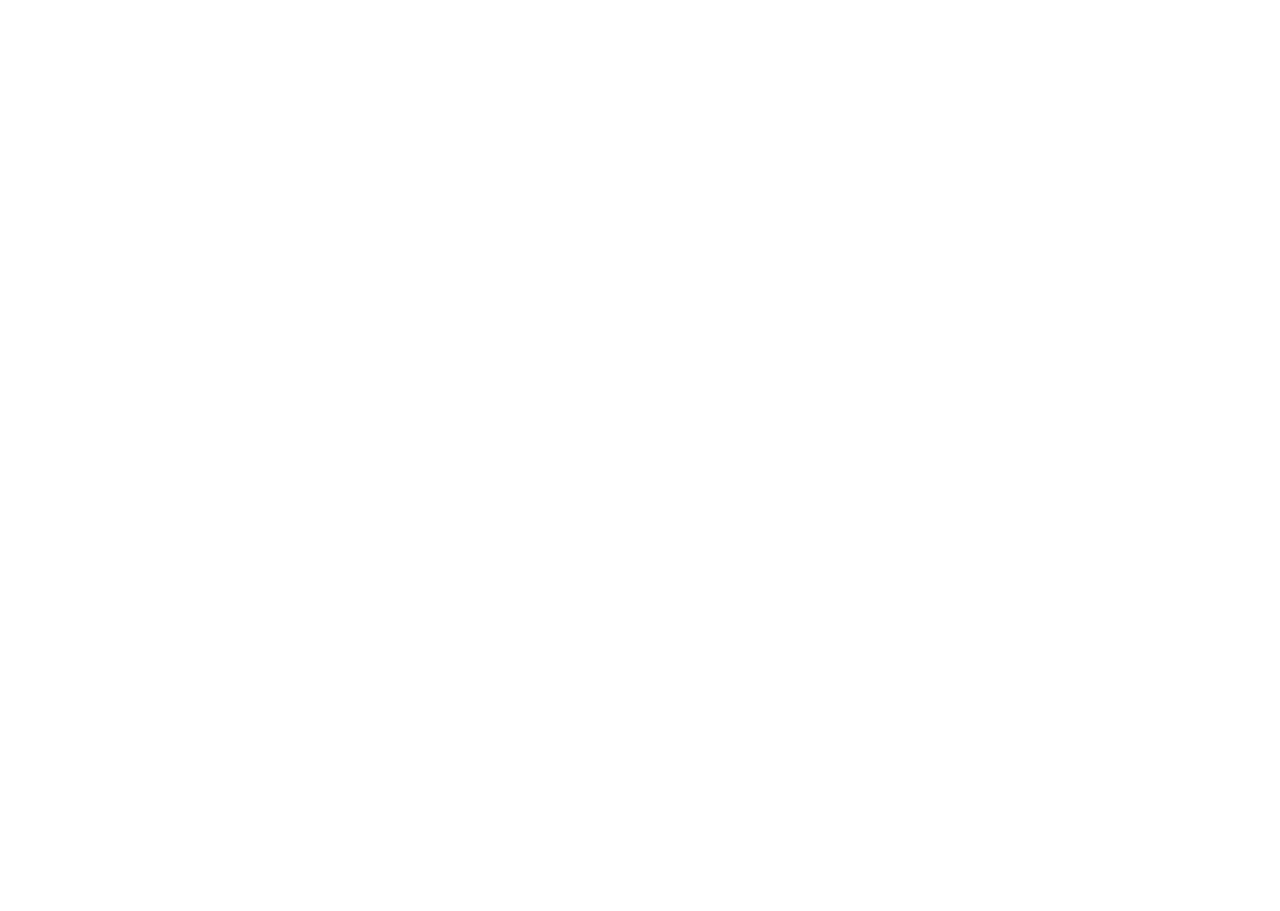
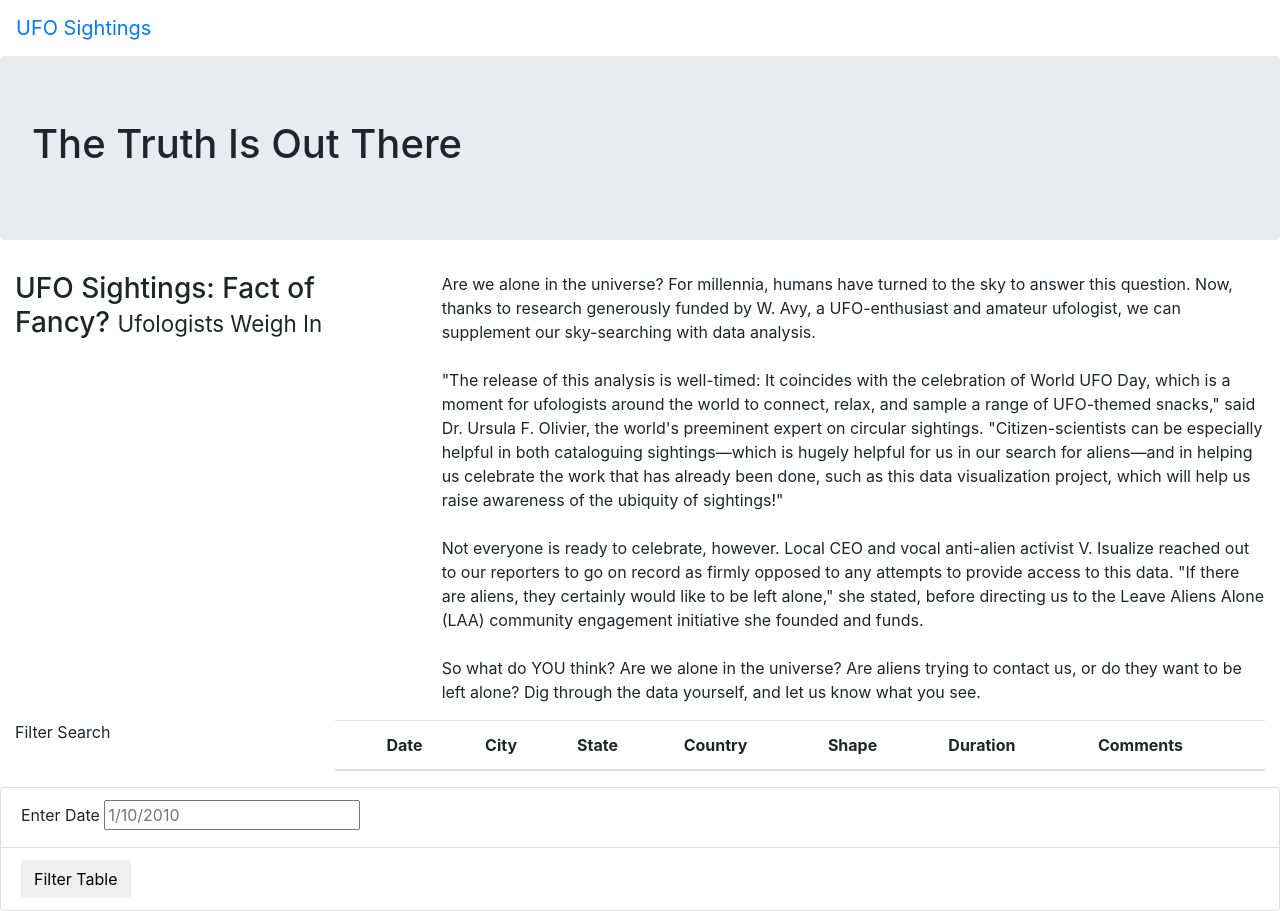
Before and after one commit to bwengerDU/UFOs, a plain HTML site: page index.html in a window 1280 px wide. Before the commit the page ends 800 px from the top, so only its background shows below. Drawn offline with nearby package versions, Linux system fonts and the light colour scheme.

Commit message:
11.6.1 Saving Point

```diff
--- a/index.html
+++ b/index.html
@@ -4,9 +4,72 @@
     <meta charset="UTF-8">
     <meta http-equiv="X-UA-Compatible" content="IE=edge">
     <meta name="viewport" content="width=device-width, initial-scale=1.0">
-    <title>Document</title>
+    <title>UFO Finder</title>
+    <link
+      rel="stylesheet"
+      href="https://maxcdn.bootstrapcdn.com/bootstrap/4.0.0/css/bootstrap.min.css"
+      integrity="sha384-Gn5384xqQ1aoWXA+058RXPxPg6fy4IWvTNh0E263XmFcJlSAwiGgFAW/dAiS6JXm"
+      crossorigin="anonymous"
+    />
+    <link rel="stylesheet" href="static/C/css/style.css">
 </head>
 <body>
+    <div class="wrapper">
+        <nav class="navbar navbar-expand-lg">
+            <a class="navbar-brand" href="index.html">UFO Sightings</a>
+        </nav>
+        <div class="jumbotron">
+            <h1>The Truth Is Out There</h1>
+          </div>
+          <div class="container-fluid">
+            <div class="row">
+              <div class="col-md-4">
+                <h3>UFO Sightings: Fact of Fancy? <small>Ufologists Weigh In</small></h3>
+              </div>
+              <div class="col-md-8">
+                <p>
+                  Are we alone in the universe? For millennia, humans have turned to the sky to answer this question. Now, thanks to research generously funded by W. Avy, a UFO-enthusiast and amateur ufologist, we can supplement our sky-searching with data analysis.<br><br>"The release of this analysis is well-timed: It coincides with the celebration of World UFO Day, which is a moment for ufologists around the world to connect, relax, and sample a range of UFO-themed snacks," said Dr. Ursula F. Olivier, the world's preeminent expert on circular sightings. "Citizen-scientists can be especially helpful in both cataloguing sightings—which is hugely helpful for us in our search for aliens—and in helping us celebrate the work that has already been done, such as this data visualization project, which will help us raise awareness of the ubiquity of sightings!"<br><br>Not everyone is ready to celebrate, however. Local CEO and vocal anti-alien activist V. Isualize reached out to our reporters to go on record as firmly opposed to any attempts to provide access to this data. "If there are aliens, they certainly would like to be left alone," she stated, before directing us to the Leave Aliens Alone (LAA) community engagement initiative she founded and funds.<br><br>So what do YOU think? Are we alone in the universe? Are aliens trying to contact us, or do they want to be left alone? Dig through the data yourself, and let us know what you see.
 
+
+                </p>
+              </div>
+            </div>
+          </div>
+          <div class="container-fluid">
+            <div class="row">
+              <div class="col-md-3">
+                <form>
+                    <p>Filter Search</p>
+                  </form>
+              </div>
+              <div class="col-md-9">
+                <table class="table table-striped">
+                  <thead>
+                    <tr>
+                      <th><th>Date</th>
+                      <th>City</th>
+                      <th>State</th>
+                      <th>Country</th>
+                      <th>Shape</th>
+                      <th>Duration</th>
+                      <th>Comments</th></th>
+                    </tr>
+                  </thead>
+                  <tbody></tbody>
+                </table>
+              </div>
+            </div>
+          </div>
+        </div>
 </body>
 </html>
+
+<ul class="list-group">
+    <li class="list-group-item">
+        <label for="date">Enter Date</label>
+        <input type="text" placeholder="1/10/2010" id="datetime" />
+    </li>
+    <li class="list-group-item">
+        <button id="filter-btn" type="button" class="btn btn-default">Filter Table</button>
+    </li>
+</ul>
```
